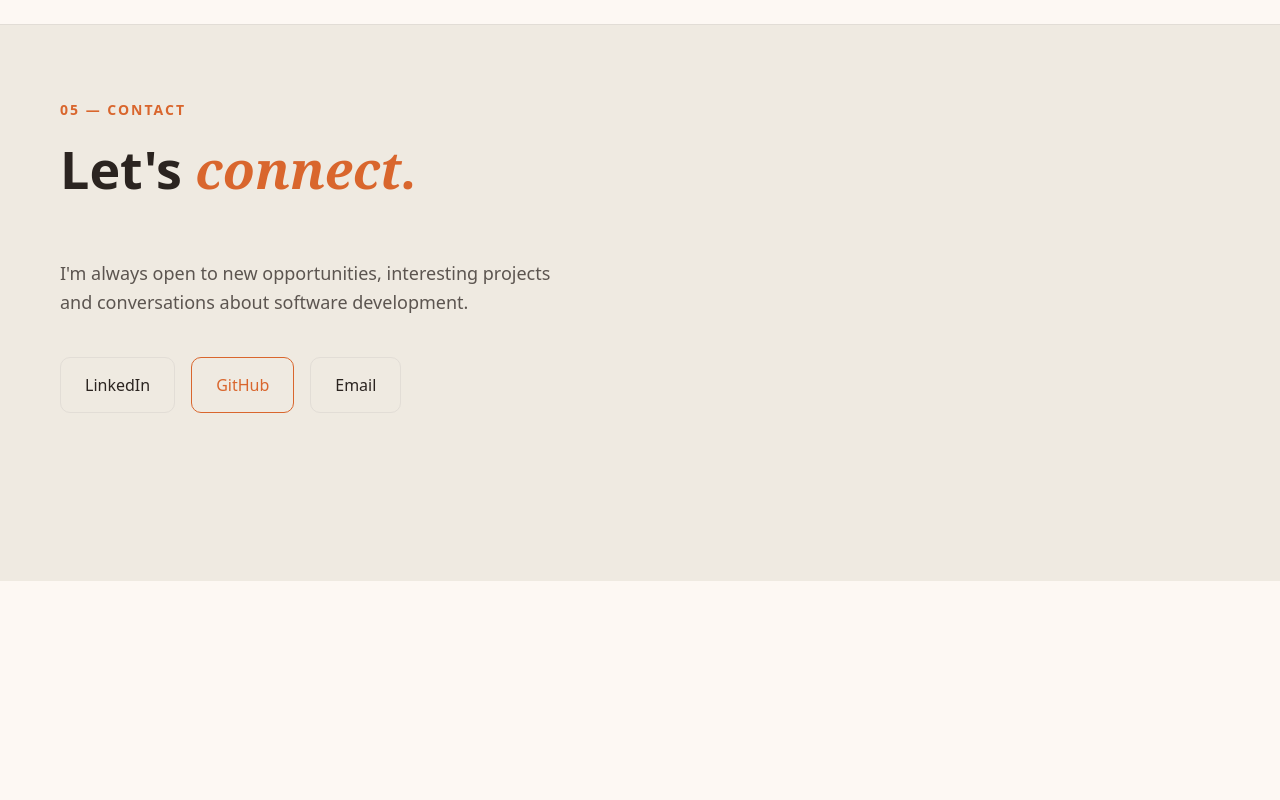
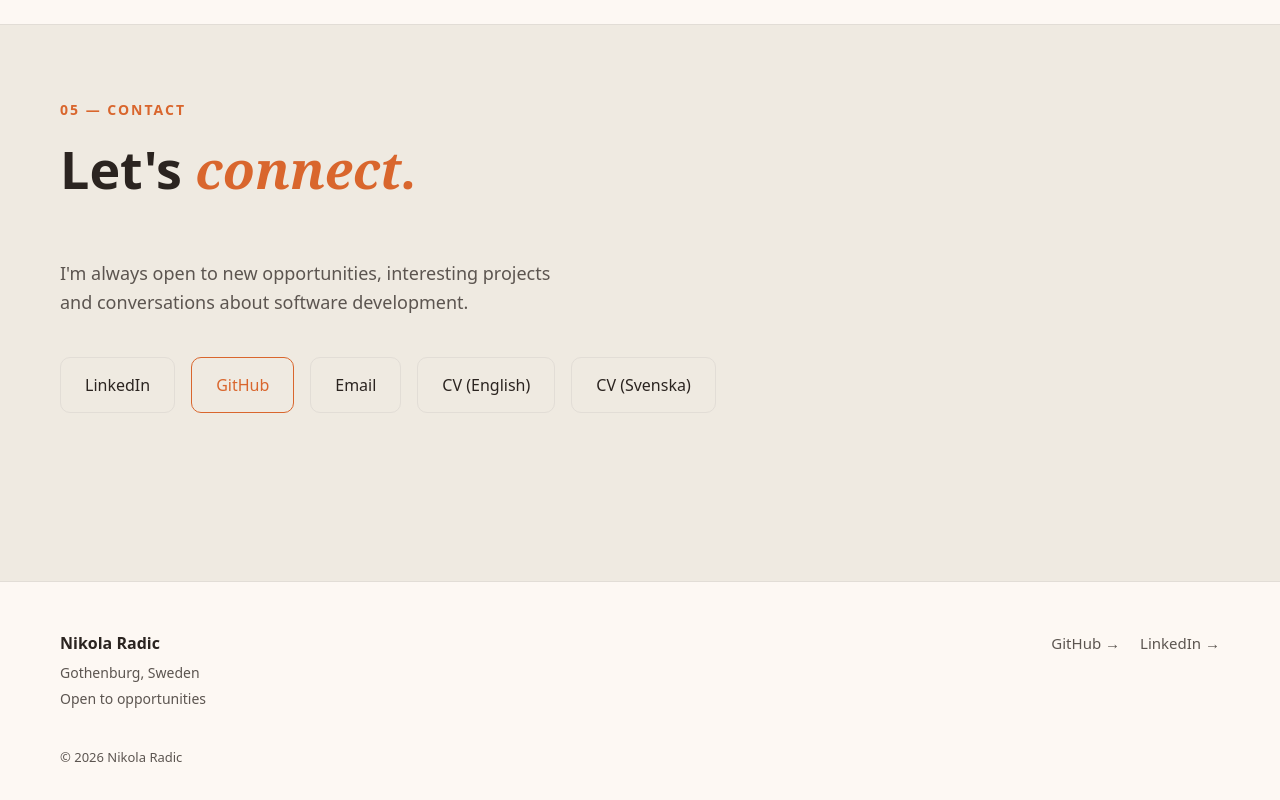
Before and after one commit to nikoradic/portfolio, a React (Vite) app: page / in a window 1280 px wide. Shown: the part 2807-3607 px from the top of the page. Before the commit the page ends 3388 px from the top, so only its background shows below. Built offline with nearby package versions, Linux system fonts and the light colour scheme.

Commit message:
Refine contact section and add footer

```diff
--- a/src/App.css
+++ b/src/App.css
@@ -478,6 +478,45 @@
   color: var(--accent);
 }
 
+.site-footer {
+  width: 100%;
+  padding: 48px 0;
+  border-top: 1px solid var(--border);
+  background-color: var(--bg);
+}
+
+.footer-grid {
+  display: flex;
+  flex-wrap: wrap;
+  justify-content: space-between;
+  gap: 24px;
+  margin-bottom: 32px;
+}
+
+.footer-name {
+  margin: 0 0 4px;
+  font-size: 16px;
+  font-weight: 600;
+  color: var(--text-h);
+}
+
+.footer-meta {
+  margin: 0;
+  font-size: 14px;
+  color: var(--text);
+}
+
+.footer-links {
+  display: flex;
+  gap: 20px;
+}
+
+.footer-copyright {
+  margin: 0;
+  font-size: 13px;
+  color: var(--text);
+}
+
 @media (max-width: 900px) {
   .hero-statement {
     font-size: 44px;
@@ -516,6 +555,16 @@
 @media (max-width: 600px) {
   .section-inner {
     padding: 0 20px;
+  }
+
+  .site-footer {
+    padding: 32px 0;
+  }
+
+  .footer-grid {
+    flex-direction: column;
+    gap: 16px;
+    margin-bottom: 24px;
   }
 
   .hero-statement {
--- a/src/App.tsx
+++ b/src/App.tsx
@@ -282,10 +282,56 @@ function App() {
             <a className="contact-link" href="mailto:nikolaradic94@hotmail.com">
               Email
             </a>
+            <a
+              className="contact-link"
+              href="/resume_en.pdf"
+              target="_blank"
+              rel="noopener noreferrer"
+            >
+              CV (English)
+            </a>
+            <a
+              className="contact-link"
+              href="/resume_sv.pdf"
+              target="_blank"
+              rel="noopener noreferrer"
+            >
+              CV (Svenska)
+            </a>
           </div>
           </div>
         </section>
       </main>
+      <footer className="site-footer">
+        <div className="section-inner footer-grid">
+          <div className="footer-info">
+            <p className="footer-name">Nikola Radic</p>
+            <p className="footer-meta">Gothenburg, Sweden</p>
+            <p className="footer-meta">Open to opportunities</p>
+          </div>
+          <div className="footer-links">
+            <a
+              className="hero-link"
+              href="https://github.com/nikoradic"
+              target="_blank"
+              rel="noopener noreferrer"
+            >
+              GitHub →
+            </a>
+            <a
+              className="hero-link"
+              href="https://www.linkedin.com/in/nikoradic/"
+              target="_blank"
+              rel="noopener noreferrer"
+            >
+              LinkedIn →
+            </a>
+          </div>
+        </div>
+        <div className="section-inner">
+          <p className="footer-copyright">© 2026 Nikola Radic</p>
+        </div>
+      </footer>
     </div>
   )
 }
```
